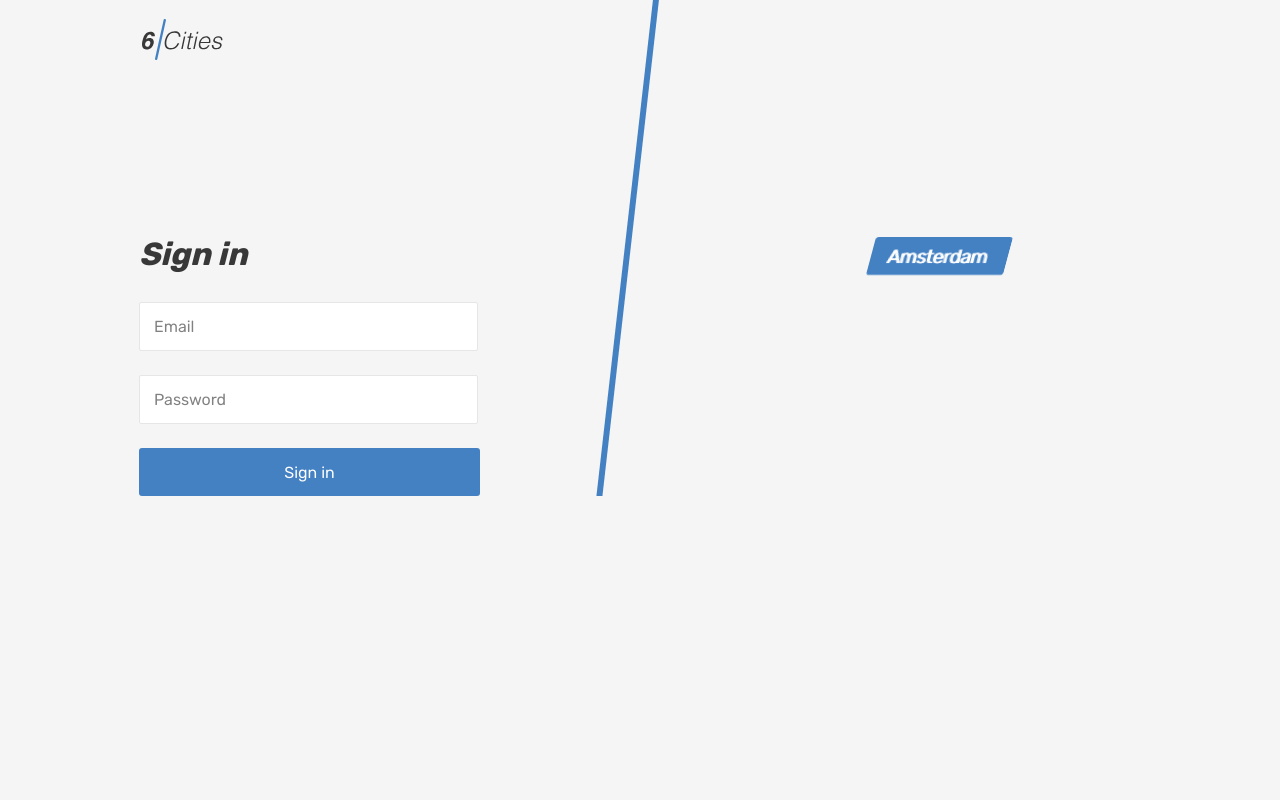
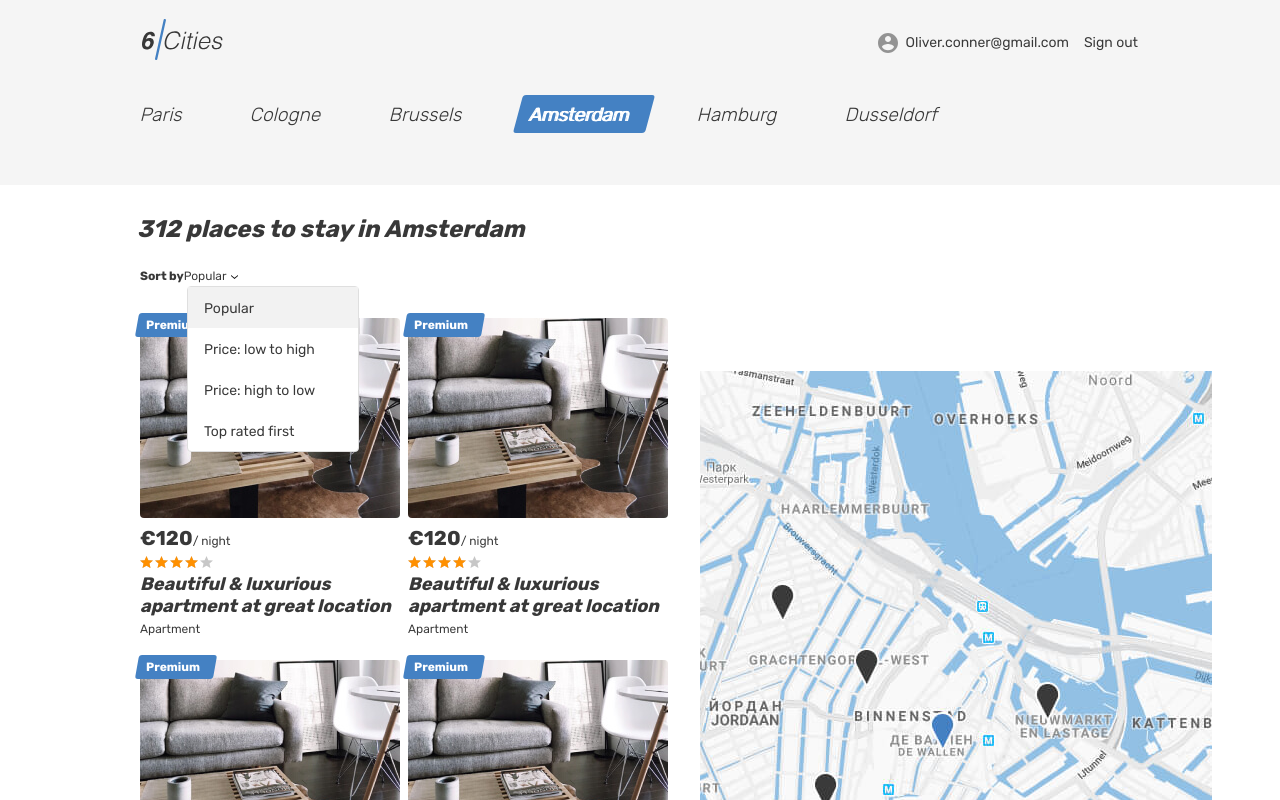
Before and after one commit to valkiboy/1114841-six-cities-simple-12, a React (Create React App) app in the folder project/: page / in a window 1280 px wide. Shown: the top 800 px of the page. Built offline with nearby package versions, Linux system fonts and the light colour scheme.

Commit message:
Открывает главную страницу

```diff
--- a/project/src/components/app/app.tsx
+++ b/project/src/components/app/app.tsx
@@ -1,6 +1,6 @@
-// import MainPage from '../../pages/main/main-page';
+import MainPage from '../../pages/main/main-page';
 // import RoomPage from '../../pages/room/room-page';
-import LoginPage from '../../pages/login/login-page';
+// import LoginPage from '../../pages/login/login-page';
 
 type AppPageProps = {
   placesCount: number;
@@ -8,9 +8,9 @@ type AppPageProps = {
 
 function App({placesCount}:AppPageProps): JSX.Element {
   return (
-    // <MainPage placesCount={placesCount}/>
+    <MainPage placesCount={placesCount}/>
     // <RoomPage />
-    <LoginPage />
+    // <LoginPage />
   );
 }
 
```
